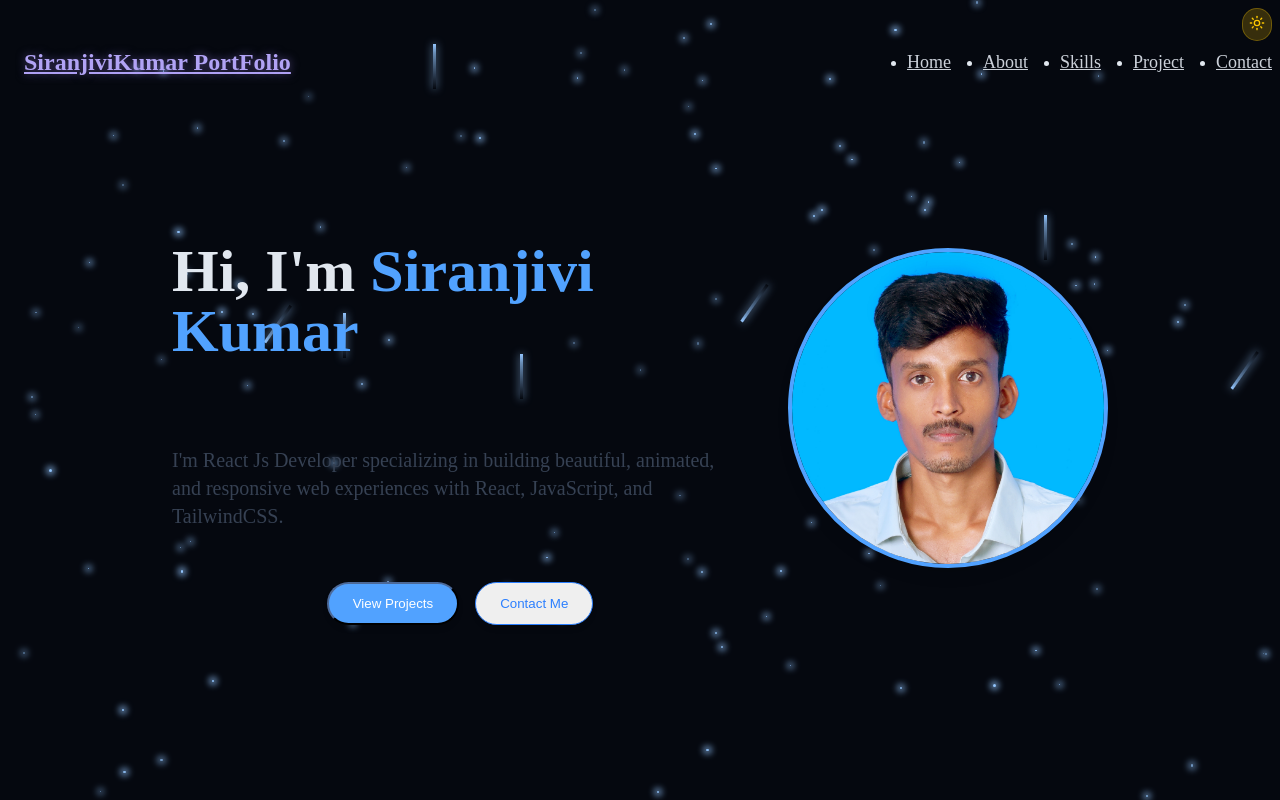
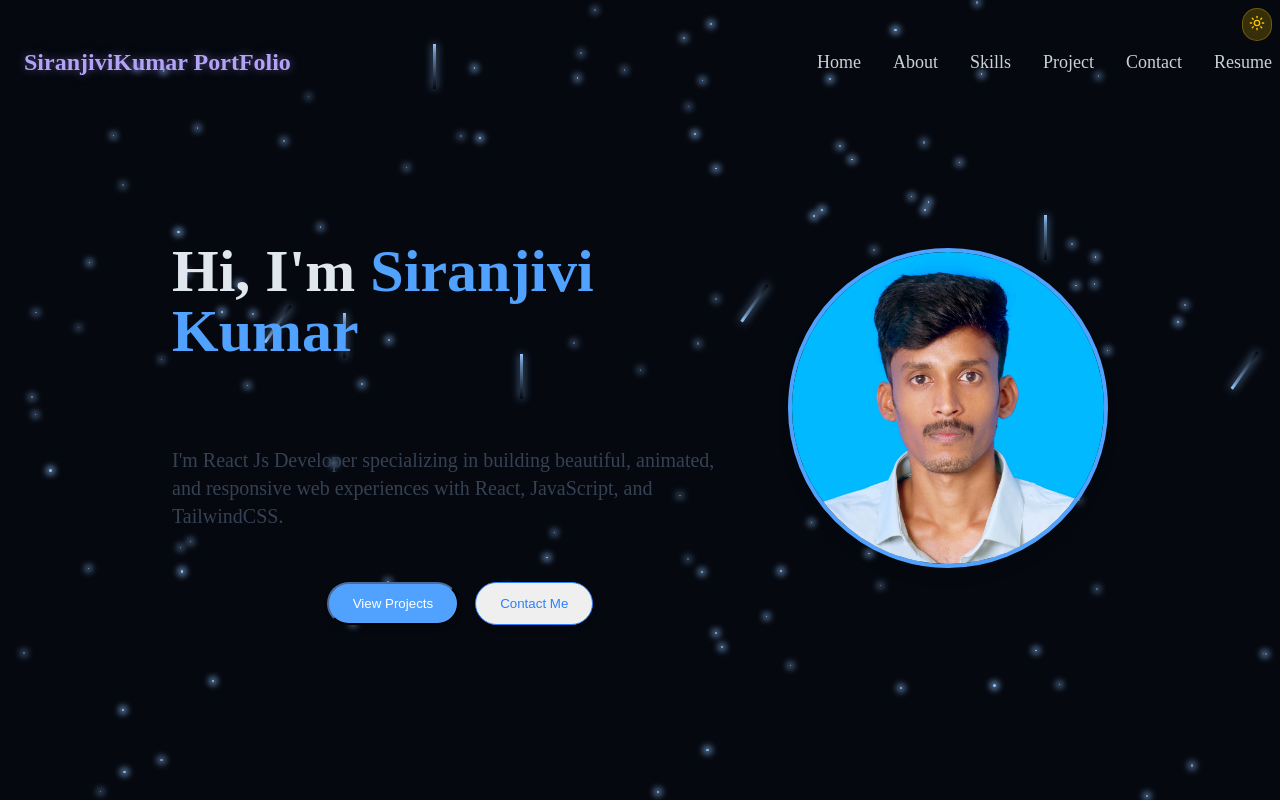
Before and after one commit to siranjivikumar88/siranjiviKumar-portfolio, a React (Vite) app: page / in a window 1280 px wide. Shown: the top 800 px of the page. Built offline with nearby package versions, Linux system fonts and the light colour scheme.

Commit message:
Update Navbar.jsx

```diff
--- a/src/components/Navbar.jsx
+++ b/src/components/Navbar.jsx
@@ -7,7 +7,8 @@ const navItems = [
   { name: "About", href: "#about" },
   { name: "Skills", href: "#skills" },
   { name: "Project", href: "#project" },
-  { name: "Contact", href: "#contact" }
+  { name: "Contact", href: "#contact" },
+  {name: "Resume", href: "#resume" }
 ]
 
 const Navbar = ({setActiveSection}) => {
@@ -44,7 +45,7 @@ const Navbar = ({setActiveSection}) => {
       <div className='container mx-auto flex flex-col md:flex-row md:justify- items-center px-4 '>
   <div className='flex justify-evenly w-full items-center md:justify-between'>
     {/* The Name (SiranjiviKumar PortFolio) */}
-    <a href="#hero" className='text-xl sm:text-2xl font-bold text-primary text-glow'>
+    <a href="#hero" className='text-xl sm:text-2xl font-bold text-primary text-glow no-underline'>
       SiranjiviKumar PortFolio
     </a>
 
@@ -59,7 +60,7 @@ const Navbar = ({setActiveSection}) => {
 
           {/* Desktop Navigation */}
           <div className='hidden md:block'>
-            <ul className='flex space-x-8'>
+            <ul className='flex space-x-8 list-none' >
               {navItems.map((item) => (
                 <li key={item.name}>
                 <a
@@ -72,7 +73,7 @@ const Navbar = ({setActiveSection}) => {
 
                  setActiveSection(key);
                       }}
-                      className="text-foreground/90 hover:text-primary transition-colors text-lg font-medium"
+                      className="text-foreground/90 hover:text-primary transition-colors text-lg font-medium no-underline"
                        >
                              {item.name}
                 </a>
@@ -105,12 +106,12 @@ const Navbar = ({setActiveSection}) => {
       </div>
 
       <nav className='p-6'>
-        <ul className='space-y-3'>
+        <ul className='space-y-3 list-none'>
           {navItems.map((item) => (
             <li key={item.name}>
               <a
                 href={item.href}
-                className='block text-foreground/90 hover:text-primary py-4 px-6 rounded-xl hover:bg-primary/10 transition-all duration-300 text-lg font-medium border-l-4 border-transparent hover:border-primary hover:translate-x-1'
+                className='block text-foreground/90 hover:text-primary py-2 px-6 rounded-xl hover:bg-primary/10 transition-all duration-300 text-lg font-medium border-l-4 border-transparent hover:border-primary hover:translate-x-1 no-underline'
                 onClick={() => {
                   const key = item.name === "Home" ? "hero" : item.name.toLowerCase();
                   setActiveSection(key);
@@ -126,7 +127,7 @@ const Navbar = ({setActiveSection}) => {
         </ul>
       </nav>
 
-      <div className='absolute bottom-0 left-0 right-0 p-6 border-t border-border/50'>
+      <div className='absolute bottom-0 left-0 right-0 px-6 py-4 border-t border-border/50'>
         <p className='text-foreground/60 text-sm text-center'>
           © 2025 SiranjiviKumar
         </p>
```
